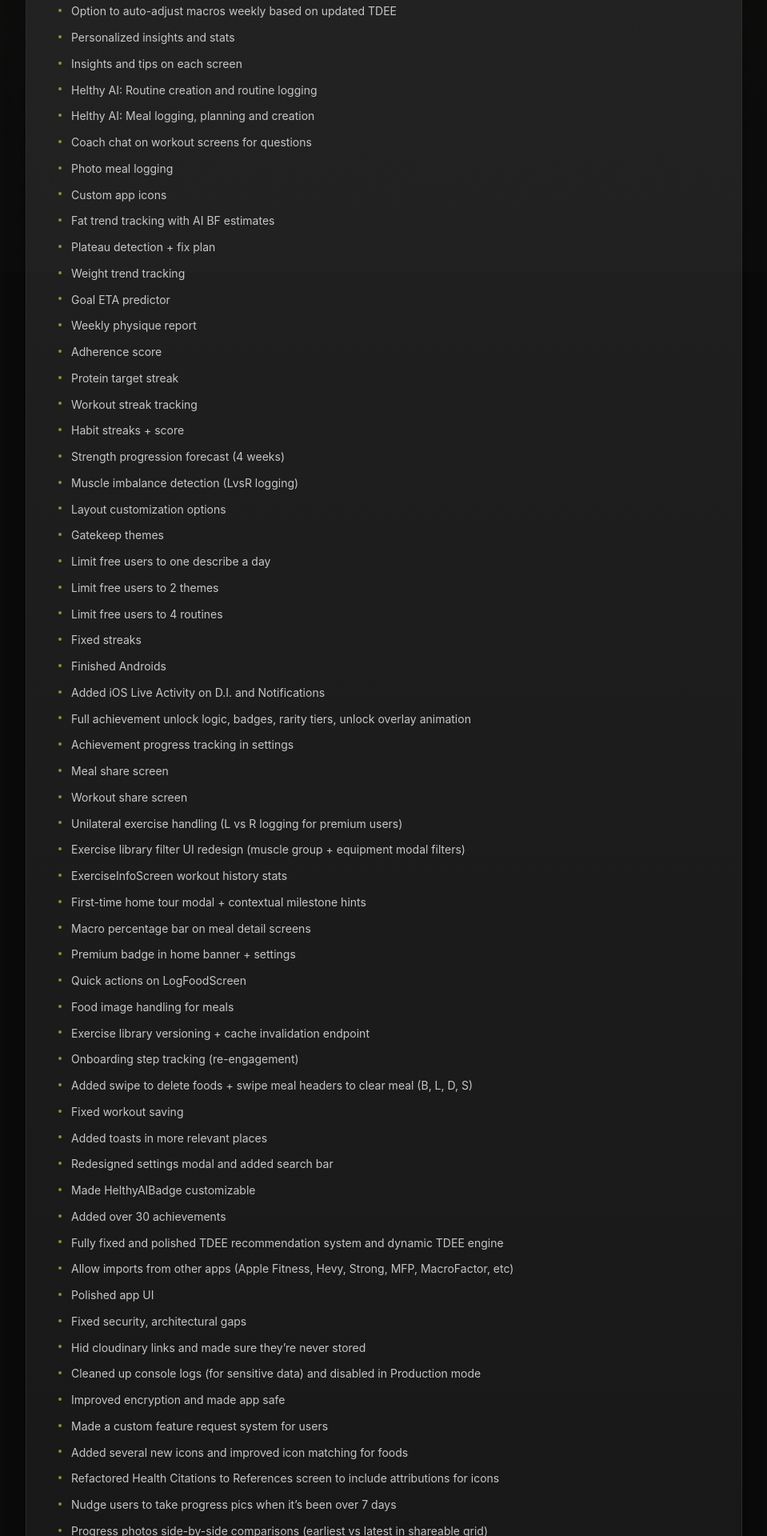
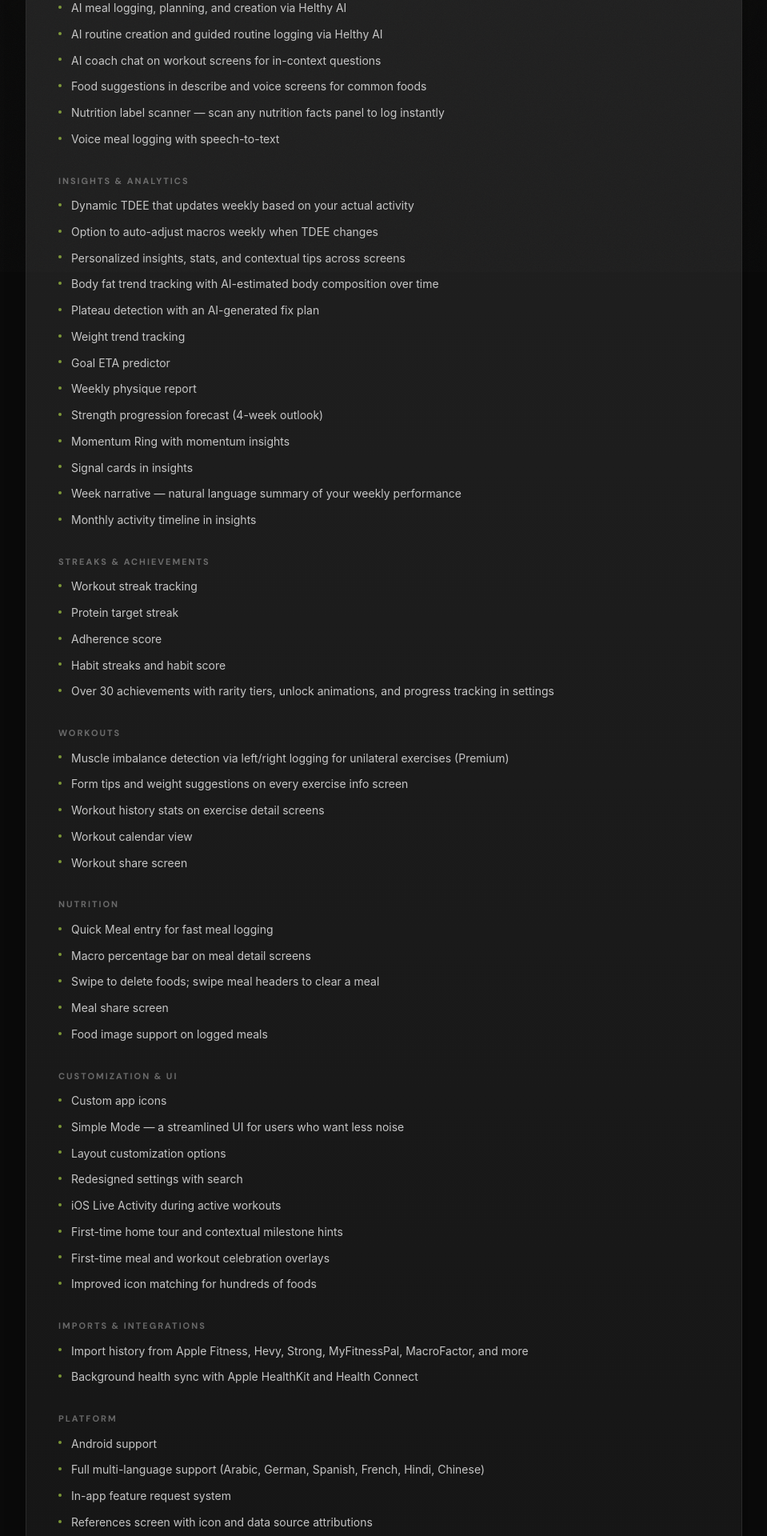
Before and after one commit to ethan0c/HelthyWebsite, a Next.js app: page /changelog in a window 1280 px wide. Shown: the part 460-2380 px from the top of the page at 80% size, without its empty margins (160-1119 px from the left). Built offline with nearby package versions, Linux system fonts and the light colour scheme; a web font is replaced by a local one.

Commit message:
Update changelog with enhanced feature descriptions and improved clarity in WhyHelthySection text

```diff
--- a/app/changelog/page.tsx
+++ b/app/changelog/page.tsx
@@ -10,85 +10,96 @@ export const metadata: Metadata = {
   alternates: { canonical: "https://helthy.app/changelog" },
 };
 
-const UPDATES = [
-  "Dynamic weekly TDEE updating based on activity",
-  "Form, tips, and weight suggestions for each workout on info screen",
-  "Option to auto-adjust macros weekly based on updated TDEE",
-  "Personalized insights and stats",
-  "Insights and tips on each screen",
-  "Helthy AI: Routine creation and routine logging",
-  "Helthy AI: Meal logging, planning and creation",
-  "Coach chat on workout screens for questions",
-  "Photo meal logging",
-  "Custom app icons",
-  "Fat trend tracking with AI BF estimates",
-  "Plateau detection + fix plan",
+const SECTIONS = [
+  {
+    label: "AI & Logging",
+    items: [
+      "Photo meal logging — snap a meal and AI identifies foods and estimates nutrition",
+      "AI meal logging, planning, and creation via Helthy AI",
+      "AI routine creation and guided routine logging via Helthy AI",
+      "AI coach chat on workout screens for in-context questions",
+      "Food suggestions in describe and voice screens for common foods",
+      "Nutrition label scanner — scan any nutrition facts panel to log instantly",
+      "Voice meal logging with speech-to-text",
+    ],
+  },
+  {
+    label: "Insights & Analytics",
+    items: [
+      "Dynamic TDEE that updates weekly based on your actual activity",
+      "Option to auto-adjust macros weekly when TDEE changes",
+      "Personalized insights, stats, and contextual tips across screens",
+      "Body fat trend tracking with AI-estimated body composition over time",
+      "Plateau detection with an AI-generated fix plan",
       "Weight trend tracking",
       "Goal ETA predictor",
       "Weekly physique report",
+      "Strength progression forecast (4-week outlook)",
+      "Momentum Ring with momentum insights",
+      "Signal cards in insights",
+      "Week narrative — natural language summary of your weekly performance",
+      "Monthly activity timeline in insights",
+    ],
+  },
+  {
+    label: "Streaks & Achievements",
+    items: [
+      "Workout streak tracking",
+      "Protein target streak",
       "Adherence score",
-  "Protein target streak",
-  "Workout streak tracking",
-  "Habit streaks + score",
-  "Strength progression forecast (4 weeks)",
-  "Muscle imbalance detection (LvsR logging)",
+      "Habit streaks and habit score",
+      "Over 30 achievements with rarity tiers, unlock animations, and progress tracking in settings",
+    ],
+  },
+  {
+    label: "Workouts",
+    items: [
+      "Muscle imbalance detection via left/right logging for unilateral exercises (Premium)",
+      "Form tips and weight suggestions on every exercise info screen",
+      "Workout history stats on exercise detail screens",
+      "Workout calendar view",
+      "Workout share screen",
+    ],
+  },
+  {
+    label: "Nutrition",
+    items: [
+      "Quick Meal entry for fast meal logging",
+      "Macro percentage bar on meal detail screens",
+      "Swipe to delete foods; swipe meal headers to clear a meal",
+      "Meal share screen",
+      "Food image support on logged meals",
+    ],
+  },
+  {
+    label: "Customization & UI",
+    items: [
+      "Custom app icons",
+      "Simple Mode — a streamlined UI for users who want less noise",
       "Layout customization options",
-  "Gatekeep themes",
-  "Limit free users to one describe a day",
-  "Limit free users to 2 themes",
-  "Limit free users to 4 routines",
-  "Fixed streaks",
-  "Finished Androids",
-  "Added iOS Live Activity on D.I. and Notifications",
-  "Full achievement unlock logic, badges, rarity tiers, unlock overlay animation",
-  "Achievement progress tracking in settings",
-  "Meal share screen",
-  "Workout share screen",
-  "Unilateral exercise handling (L vs R logging for premium users)",
-  "Exercise library filter UI redesign (muscle group + equipment modal filters)",
-  "ExerciseInfoScreen workout history stats",
-  "First-time home tour modal + contextual milestone hints",
-  "Macro percentage bar on meal detail screens",
-  "Premium badge in home banner + settings",
-  "Quick actions on LogFoodScreen",
-  "Food image handling for meals",
-  "Exercise library versioning + cache invalidation endpoint",
-  "Onboarding step tracking (re-engagement)",
-  "Added swipe to delete foods + swipe meal headers to clear meal (B, L, D, S)",
-  "Fixed workout saving",
-  "Added toasts in more relevant places",
-  "Redesigned settings modal and added search bar",
-  "Made HelthyAIBadge customizable",
-  "Added over 30 achievements",
-  "Fully fixed and polished TDEE recommendation system and dynamic TDEE engine",
-  "Allow imports from other apps (Apple Fitness, Hevy, Strong, MFP, MacroFactor, etc)",
-  "Polished app UI",
-  "Fixed security, architectural gaps",
-  "Hid cloudinary links and made sure they’re never stored",
-  "Cleaned up console logs (for sensitive data) and disabled in Production mode",
-  "Improved encryption and made app safe",
-  "Made a custom feature request system for users",
-  "Added several new icons and improved icon matching for foods",
-  "Refactored Health Citations to References screen to include attributions for icons",
-  "Nudge users to take progress pics when it’s been over 7 days",
-  "Progress photos side-by-side comparisons (earliest vs latest in shareable grid)",
-  "Food suggestions in describe/voice screen (top picks for common non-branded foods like plantain, eggs, etc)",
-  "Nutrition label scanner (OCR scan of nutrition facts panels)",
-  "Quick Meal entry (fast meal logging option)",
-  "Simple Mode (simplified UI mode with nudge modal and toggle)",
-  "Workout calendar view",
-  "Momentum Ring + momentum insights",
-  "Signal cards in insights",
-  "Week narrative card (natural language weekly performance summary)",
-  "Monthly timeline in insights",
+      "Redesigned settings with search",
+      "iOS Live Activity during active workouts",
+      "First-time home tour and contextual milestone hints",
       "First-time meal and workout celebration overlays",
-  "Contextual hints system across screens",
-  "Trial countdown banner",
-  "Cancellation intercept modal",
-  "Background health sync (passive HealthKit / Health Connect)",
-  "Bot detection and abuse protection",
-  "App rating prompt system",
+      "Improved icon matching for hundreds of foods",
+    ],
+  },
+  {
+    label: "Imports & Integrations",
+    items: [
+      "Import history from Apple Fitness, Hevy, Strong, MyFitnessPal, MacroFactor, and more",
+      "Background health sync with Apple HealthKit and Health Connect",
+    ],
+  },
+  {
+    label: "Platform",
+    items: [
+      "Android support",
       "Full multi-language support (Arabic, German, Spanish, French, Hindi, Chinese)",
+      "In-app feature request system",
+      "References screen with icon and data source attributions",
+    ],
+  },
 ];
 
 export default function ChangelogPage() {
@@ -124,18 +135,30 @@ export default function ChangelogPage() {
                 Helthy v2.0
               </h2>
               <p className="text-white/50 mb-8 text-[13px]">Released April 2026</p>
+              <div className="space-y-8">
+                {SECTIONS.map((section) => (
+                  <div key={section.label}>
+                    <p
+                      className="text-[11px] font-semibold uppercase text-white/35 mb-3"
+                      style={{ fontFamily: "var(--font-body)", letterSpacing: "0.18em" }}
+                    >
+                      {section.label}
+                    </p>
                     <ul className="space-y-2.5 text-white/75 text-[14px] leading-relaxed">
-                {UPDATES.map((update, i) => (
+                      {section.items.map((item, i) => (
                         <li key={i} className="flex gap-3">
                           <span
                             aria-hidden="true"
                             className="shrink-0 mt-[0.55em] w-1 h-1 rounded-full"
                             style={{ background: "#CDFF50", opacity: 0.55 }}
                           />
-                    <span>{update}</span>
+                          <span>{item}</span>
                         </li>
                       ))}
                     </ul>
+                  </div>
+                ))}
+              </div>
             </div>
           </div>
         </div>
--- a/components/sections/WhyHelthySection.tsx
+++ b/components/sections/WhyHelthySection.tsx
@@ -156,7 +156,7 @@ export default function WhyHelthySection() {
             fontFamily: "var(--font-body)",
           }}
         >
-          Because one number never tells the story.
+          Because one number never tells the entire story.
         </p>
       </div>
 
```
Lines whose indentation alone changed are shown as unchanged.
